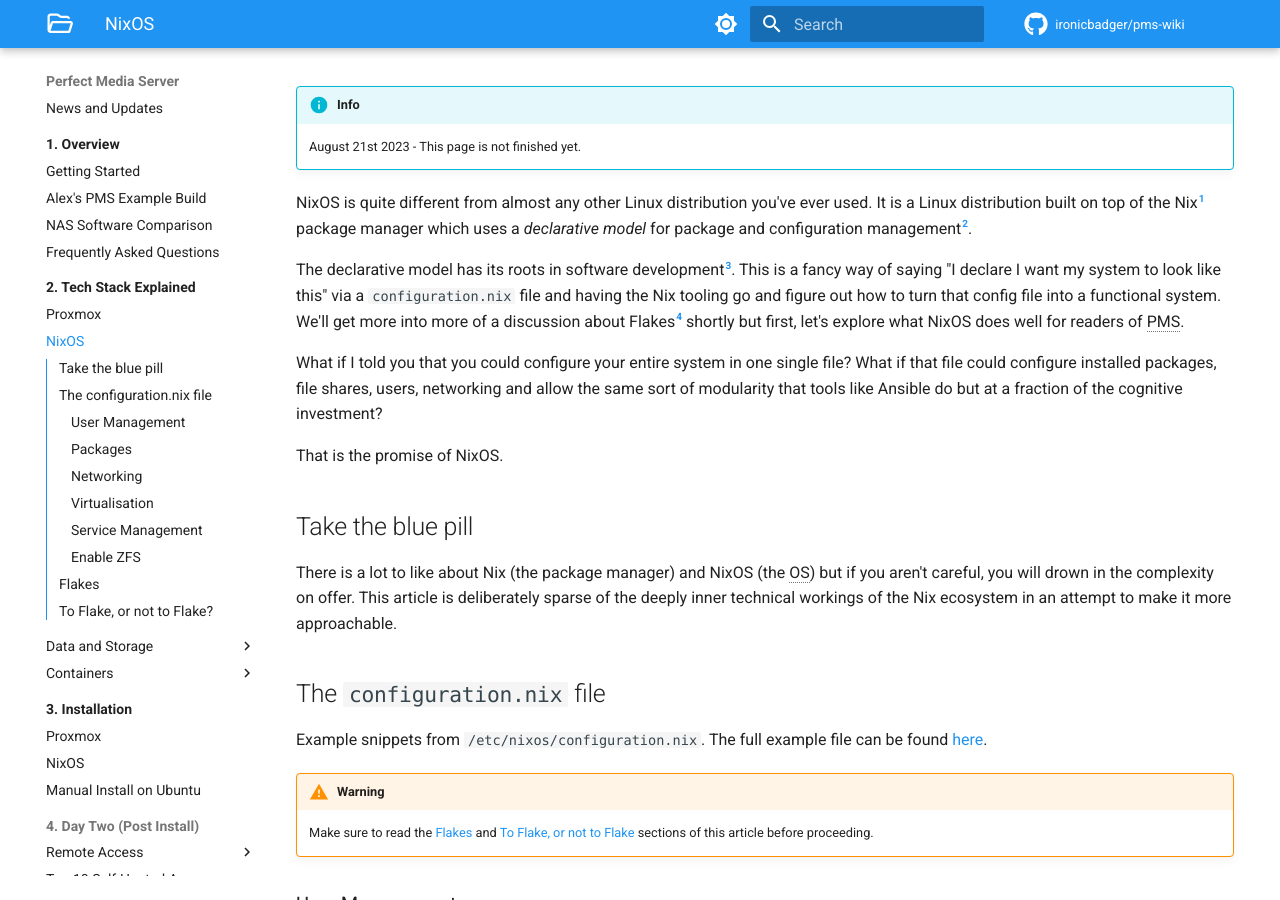
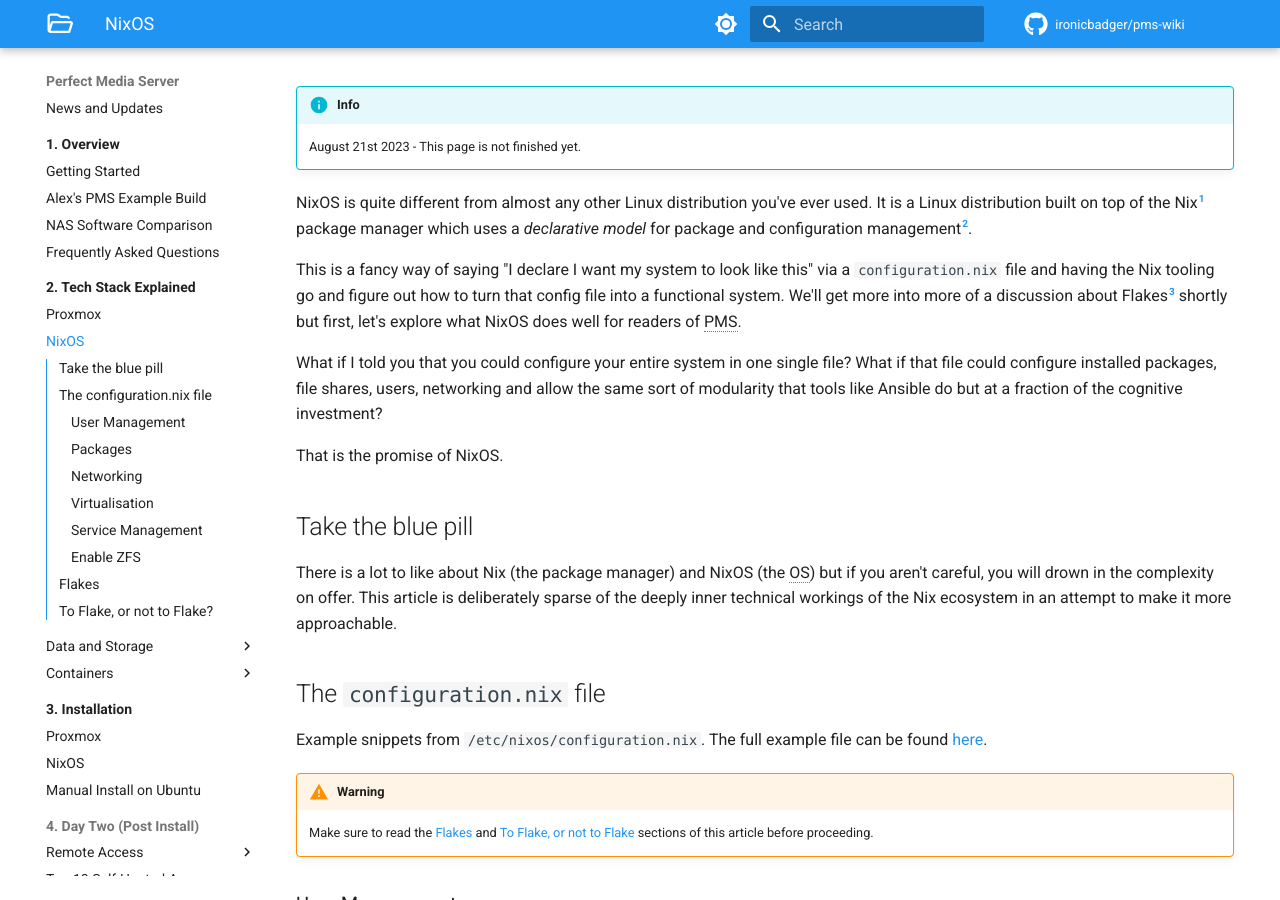
Before and after one commit to ironicbadger/pms-wiki, an MkDocs documentation site: the page built from docs/02-tech-stack/nixos.md, in a window 1280 px wide and 900 px high, scrolled down 481 px. Built offline with MkDocs 1.6.1 and Material for MkDocs 9.7.7, drawn with Linux system fonts in a browser that asks for light colours; some web fonts are replaced; plug-ins that fetch from the network failed and are left out; comment, search, counter and statistics services are not loaded; some of the changed text lies outside the part shown.

Commit message:
wordsmithing

```diff
--- a/docs/02-tech-stack/nixos.md
+++ b/docs/02-tech-stack/nixos.md
@@ -7,7 +7,7 @@
 
 NixOS is quite different from almost any other Linux distribution you've ever used. It is a Linux distribution built on top of the Nix[^1] package manager which uses a *declarative model* for package and configuration management[^2].
 
-The declarative model has its roots in software development[^3]. This is a fancy way of saying "I declare I want my system to look like this" via a `configuration.nix` file and having the Nix tooling go and figure out how to turn that config file into a functional system. We'll get more into more of a discussion about Flakes[^4] shortly but first, let's explore what NixOS does well for readers of PMS.
+This is a fancy way of saying "I declare I want my system to look like this" via a `configuration.nix` file and having the Nix tooling go and figure out how to turn that config file into a functional system. We'll get more into more of a discussion about Flakes[^4] shortly but first, let's explore what NixOS does well for readers of PMS.
 
 What if I told you that you could configure your entire system in one single file? What if that file could configure installed packages, file shares, users, networking and allow the same sort of modularity that tools like Ansible do but at a fraction of the cognitive investment?
 
@@ -142,7 +142,6 @@ Remember how Nix is a package manager? Well, that means we can use Nix and a rel
 
 [^1]: [GitHub - Nix, the purely functional package manager](https://github.com/NixOS/nix)
 [^2]: [Nixos.org - How Nix works](https://nixos.org/guides/how-nix-works.html)
-[^3]: [Wikipedia - Declarative Programming](https://en.wikipedia.org/wiki/Declarative_programming)
 [^4]: [Nixos.org - Flakes](https://nixos.wiki/wiki/Flakes)
 [^5]: [discourse.nixos.org - Why are Flakes still experimental?](https://discourse.nixos.org/t/why-are-flakes-still-experimental/29317/11)
 [^6]: [GitHub - nixos/rfcs #136](https://github.com/NixOS/rfcs/pull/136)
```
